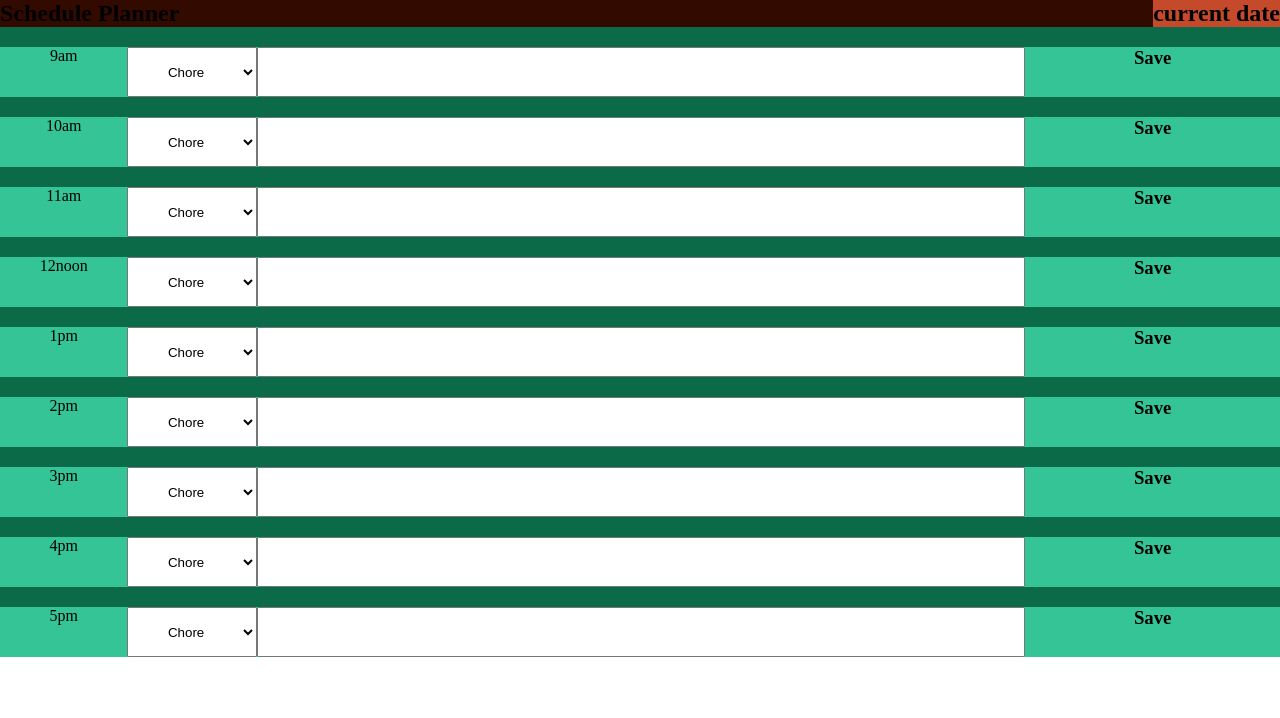
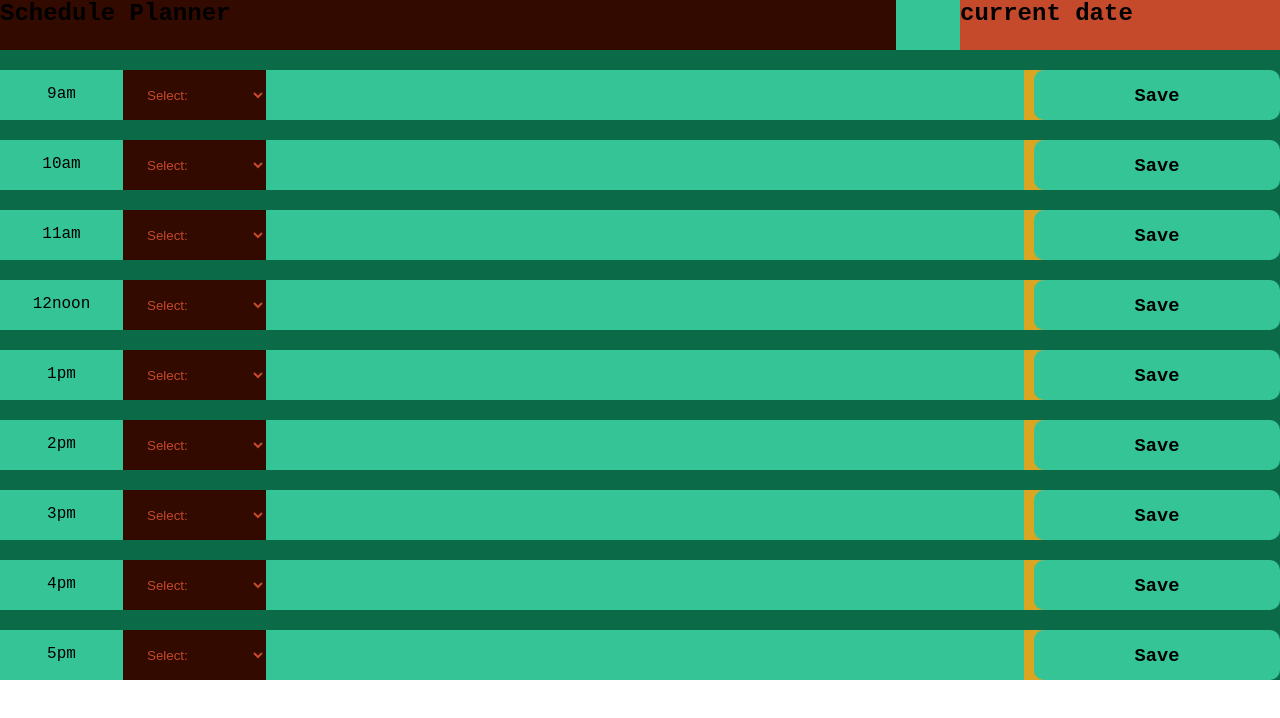
Before and after one commit to Dstapleton/workScheduler, a plain HTML site: page index.html in a window 1280 px wide. Drawn offline with Linux system fonts and the light colour scheme.

Commit message:
intial setup

```diff
--- a/assets/css/style.css
+++ b/assets/css/style.css
@@ -15,15 +15,27 @@
 }
 section {
     background-color:var(--main--color);
+    font-family: 'Courier New', Courier, monospace;
 }
 .header {
     display:flex;
     flex-wrap:wrap;
     justify-content:space-between;
+    background-color:var(--main--highlight);
+}
+.date {
+    background-color:var(--primary--color);
+}
+.title {
+    width:70%;
     background-color: var(--secondary--color);
 }
 .date {
-    background-color:var(--primary--color);
+    width:25%;
+}
+.header,
+.date {
+    height:50px;
 }
 
 /* slots */
@@ -35,29 +47,47 @@ section {
     flex-wrap:wrap;
     justify-content:space-between;
     align-items:center;
-    background-color:var(--main--highlight);
+    background-color:goldenrod;
+    border-radius:20px;
 }
 
 label {
     width:5%;
     flex:0.5;
+    background-color:var(--main--highlight);
 }
 
 .list {
     flex:0.5;
+    border:none;
+    height:50px;
+    padding-left:20px;
+    background-color:var(--secondary--color);
+    color:var(--primary--color);
+
 }
 
-.slot input {
+.slot input[type=text] {
     flex:3;
+    height:50px;
+    vertical-align:middle;
+    padding:10px;
+    outline:none;
+    box-sizing:border-box;
+    border:none;
+    background-color:var(--main--highlight);
 }
 .saveBtn {
     flex:1;
+    background-color:var(--main--highlight);
+    border-radius:10px;
+    margin-left:10px;
 }
 
 .slot label,
-.list,
-.slot input,
 .saveBtn {
-    display:block;text-align:center;
+    text-align:center;
     height:50px;
+    padding-top:15px;
+
 }
--- a/index.html
+++ b/index.html
@@ -11,7 +11,7 @@
     <main>
         <section>
             <div class="header">
-                <div class="tittle">
+                <div class="title">
                     <h1>Schedule Planner</h1>
                 </div>
                 <div class="date">
@@ -23,6 +23,7 @@
                 <div class="slot">
                     <label for="time">9am</label>
                     <select name="slection" id="list" class="list">
+                        <option value="defalt">Select:</option>
                         <option value="chore">Chore</option>
                         <option value="meeting">Meeting</option>
                         <option value="check">Check</option>
@@ -43,6 +44,7 @@
                 <div class="slot">
                     <label for="time">10am</label>
                     <select name="slection" id="list" class="list">
+                        <option value="defalt">Select:</option>
                         <option value="chore">Chore</option>
                         <option value="meeting">Meeting</option>
                         <option value="check">Check</option>
@@ -53,7 +55,7 @@
                         <option value="schedule">Schedule</option>
                         <option value="miscellaneous">Miscelaneous</option>
                     </select>
-                    <input type="text">
+                    <input type="text" id>
                     <div class="saveBtn">
                         <h3>Save</h3>
                     </div>
@@ -63,6 +65,7 @@
                 <div class="slot">
                     <label for="time">11am</label>
                     <select name="slection" id="list" class="list">
+                        <option value="defalt">Select:</option>
                         <option value="chore">Chore</option>
                         <option value="meeting">Meeting</option>
                         <option value="check">Check</option>
@@ -83,6 +86,7 @@
                 <div class="slot">
                     <label for="time">12noon</label>
                     <select name="slection" id="list" class="list">
+                        <option value="defalt">Select:</option>
                         <option value="chore">Chore</option>
                         <option value="meeting">Meeting</option>
                         <option value="check">Check</option>
@@ -103,6 +107,7 @@
                 <div class="slot">
                     <label for="time">1pm</label>
                     <select name="slection" id="list" class="list">
+                        <option value="defalt">Select:</option>
                         <option value="chore">Chore</option>
                         <option value="meeting">Meeting</option>
                         <option value="check">Check</option>
@@ -123,6 +128,7 @@
                 <div class="slot">
                     <label for="time">2pm</label>
                     <select name="slection" id="list" class="list">
+                        <option value="defalt">Select:</option>
                         <option value="chore">Chore</option>
                         <option value="meeting">Meeting</option>
                         <option value="check">Check</option>
@@ -143,6 +149,7 @@
                 <div class="slot">
                     <label for="time">3pm</label>
                     <select name="slection" id="list" class="list">
+                        <option value="defalt">Select:</option>
                         <option value="chore">Chore</option>
                         <option value="meeting">Meeting</option>
                         <option value="check">Check</option>
@@ -163,6 +170,7 @@
                 <div class="slot">
                     <label for="time">4pm</label>
                     <select name="slection" id="list" class="list">
+                        <option value="defalt">Select:</option>
                         <option value="chore">Chore</option>
                         <option value="meeting">Meeting</option>
                         <option value="check">Check</option>
@@ -183,6 +191,7 @@
                 <div class="slot">
                     <label for="time">5pm</label>
                     <select name="slection" id="list" class="list">
+                        <option value="defalt">Select:</option>
                         <option value="chore">Chore</option>
                         <option value="meeting">Meeting</option>
                         <option value="check">Check</option>
```
